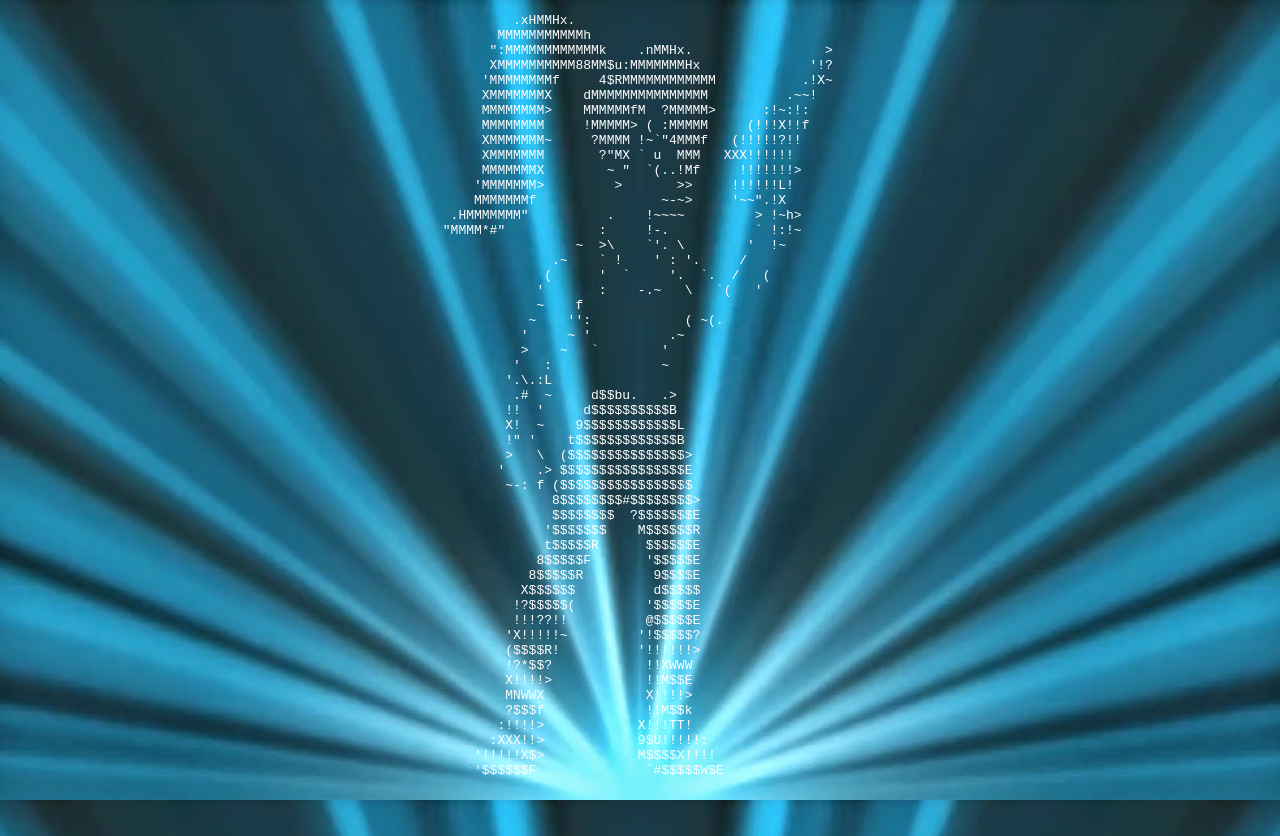
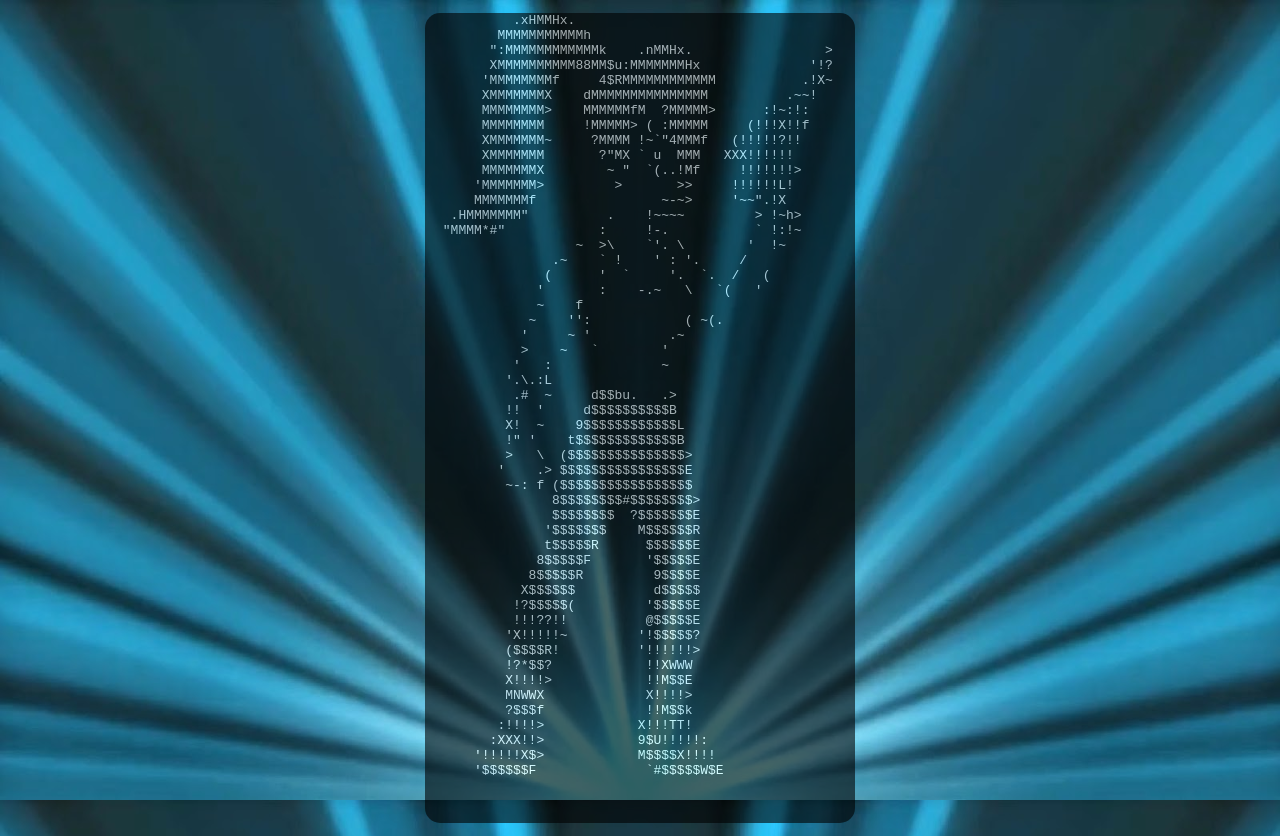
Before and after one commit to prakash118/git-branching-futurama, a website: page src/index.html in a window 1280 px wide. Drawn offline with Linux system fonts and the light colour scheme.

Commit message:
leela done

```diff
--- a/src/index.html
+++ b/src/index.html
@@ -13,16 +13,24 @@
         background-size: 100%;
       }
       .wrapper{
-        width: 410px;
+        width: 430px;
         margin: 0 auto;
       }
       pre {
         color: #ffffff;
+        padding: 0 10px;
+      }
+      .bg-overlay {
+        width: 100%;
+        background-color: #000000;
+        opacity: 0.6;
+        border-radius: 15px;
       }
     </style>
 </head>
 <body>
     <div class="wrapper">
+    <div class="bg-overlay">
 
     <pre>
           .xHMMHx.
@@ -81,5 +89,6 @@
          </pre>
 
     </div>
+    </div>
 </body>
 </html>
```
